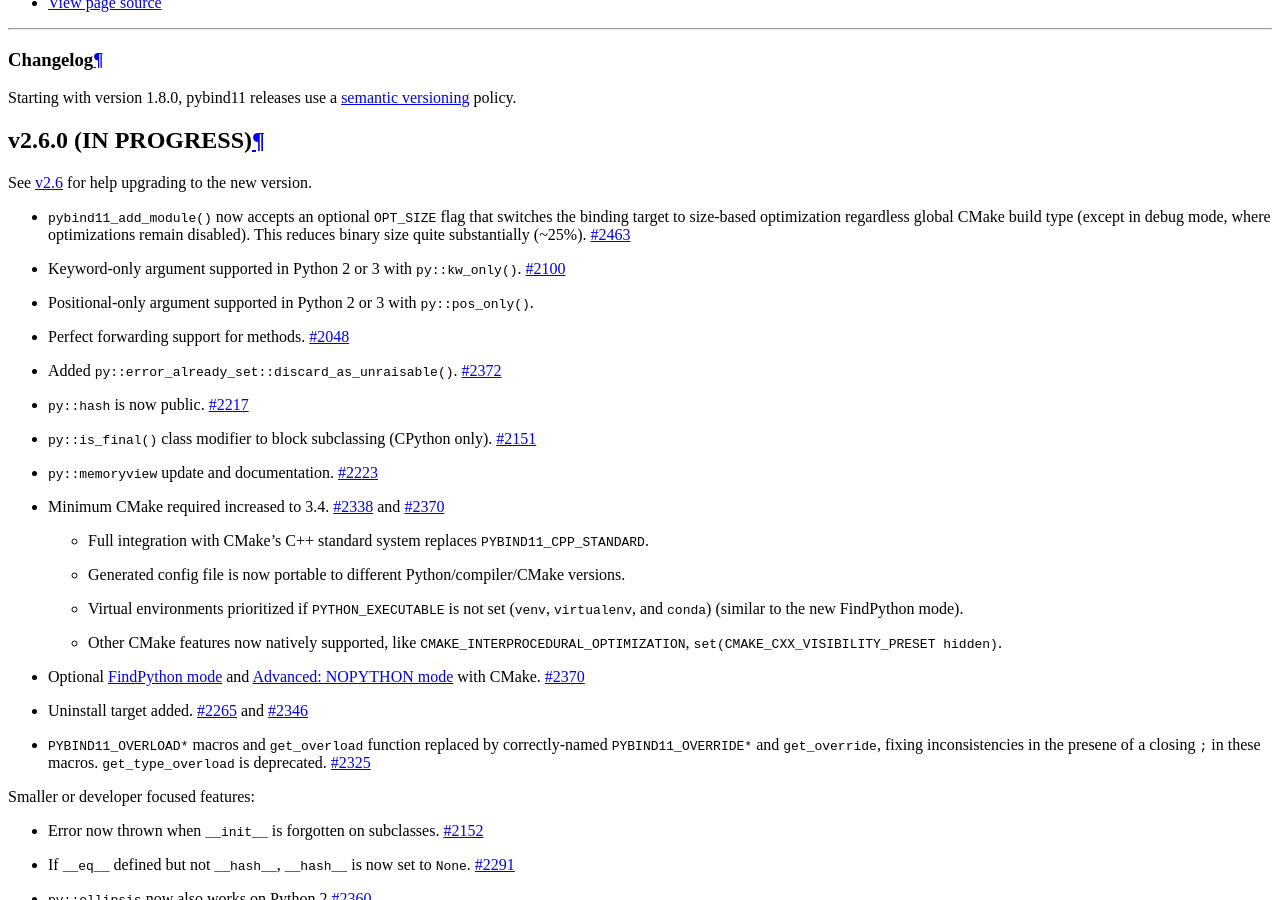
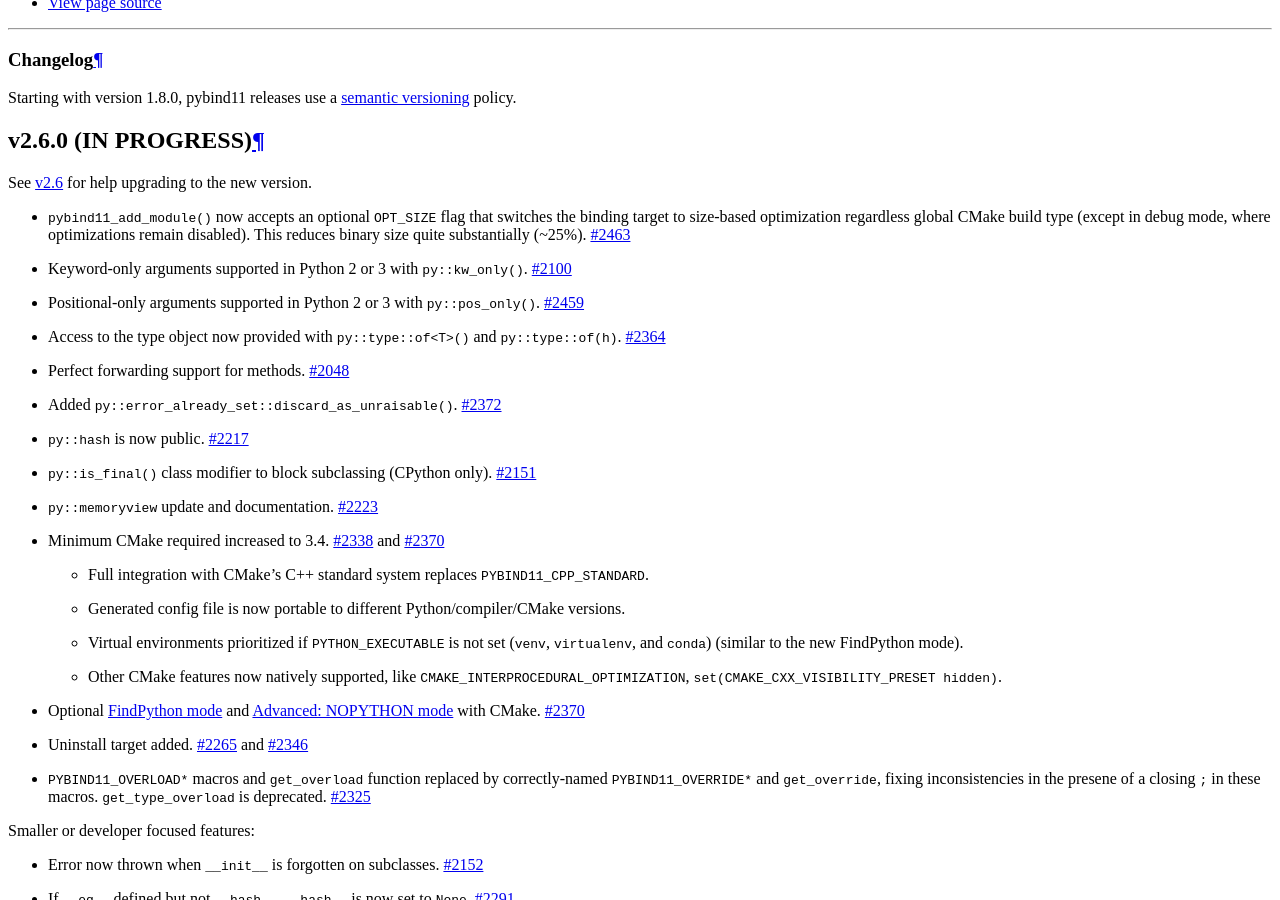
Before and after one commit to pybind/pybind11, a Sphinx documentation site: the page built from docs/changelog.rst, in a window 1280 px wide and 900 px high, scrolled down 1133 px. Built offline with Sphinx 7.4.7 and the Read the Docs theme 2.0.0, drawn with Linux system fonts in a browser that asks for light colours.

Commit message:
refactor: replace .get_type with type::handle_of

```diff
--- a/docs/changelog.rst
+++ b/docs/changelog.rst
@@ -17,10 +17,16 @@
   This reduces binary size quite substantially (~25%).
   `#2463 <https://github.com/pybind/pybind11/pull/2463>`_
 
-* Keyword-only argument supported in Python 2 or 3 with ``py::kw_only()``.
+* Keyword-only arguments supported in Python 2 or 3 with ``py::kw_only()``.
   `#2100 <https://github.com/pybind/pybind11/pull/2100>`_
 
-* Positional-only argument supported in Python 2 or 3 with ``py::pos_only()``.
+* Positional-only arguments supported in Python 2 or 3 with ``py::pos_only()``.
+  `#2459 <https://github.com/pybind/pybind11/pull/2459>`_
+
+* Access to the type object now provided with ``py::type::of<T>()`` and
+  ``py::type::of(h)``.
+  `#2364 <https://github.com/pybind/pybind11/pull/2364>`_
+
 
 * Perfect forwarding support for methods.
   `#2048 <https://github.com/pybind/pybind11/pull/2048>`_
--- a/docs/upgrade.rst
+++ b/docs/upgrade.rst
@@ -16,6 +16,9 @@
 An error is now thrown when ``__init__`` is forgotten on subclasses. This was
 incorrect before, but was not checked. Add a call to ``__init__`` if it is
 missing.
+
+The undocumented ``h.get_type()`` method has been deprecated and replaced by
+``py::type::of(h)``.
 
 If ``__eq__`` defined but not ``__hash__``, ``__hash__`` is now set to
 ``None``, as in normal CPython. You should add ``__hash__`` if you intended the
```
Also changed, not shown: 4 other files.
